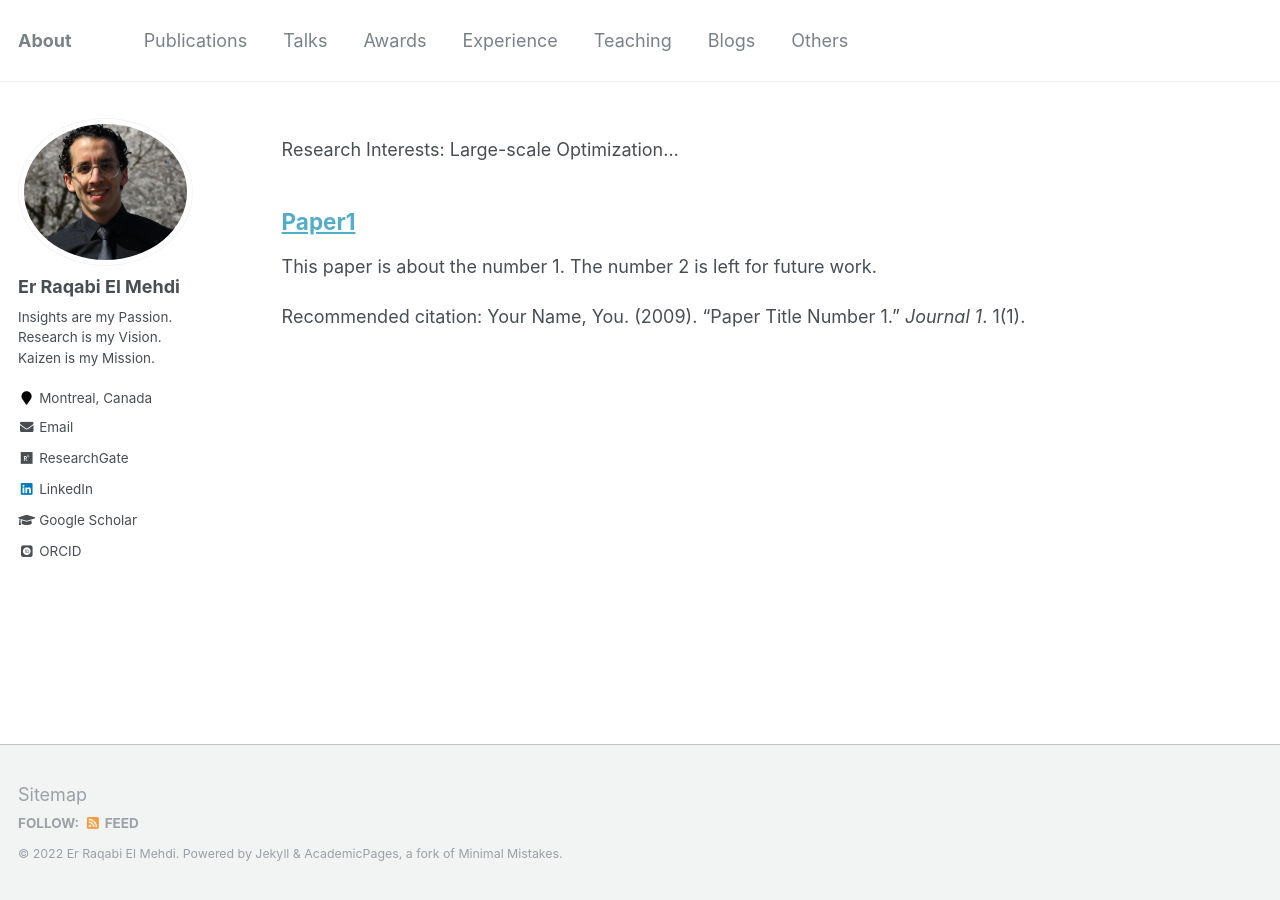
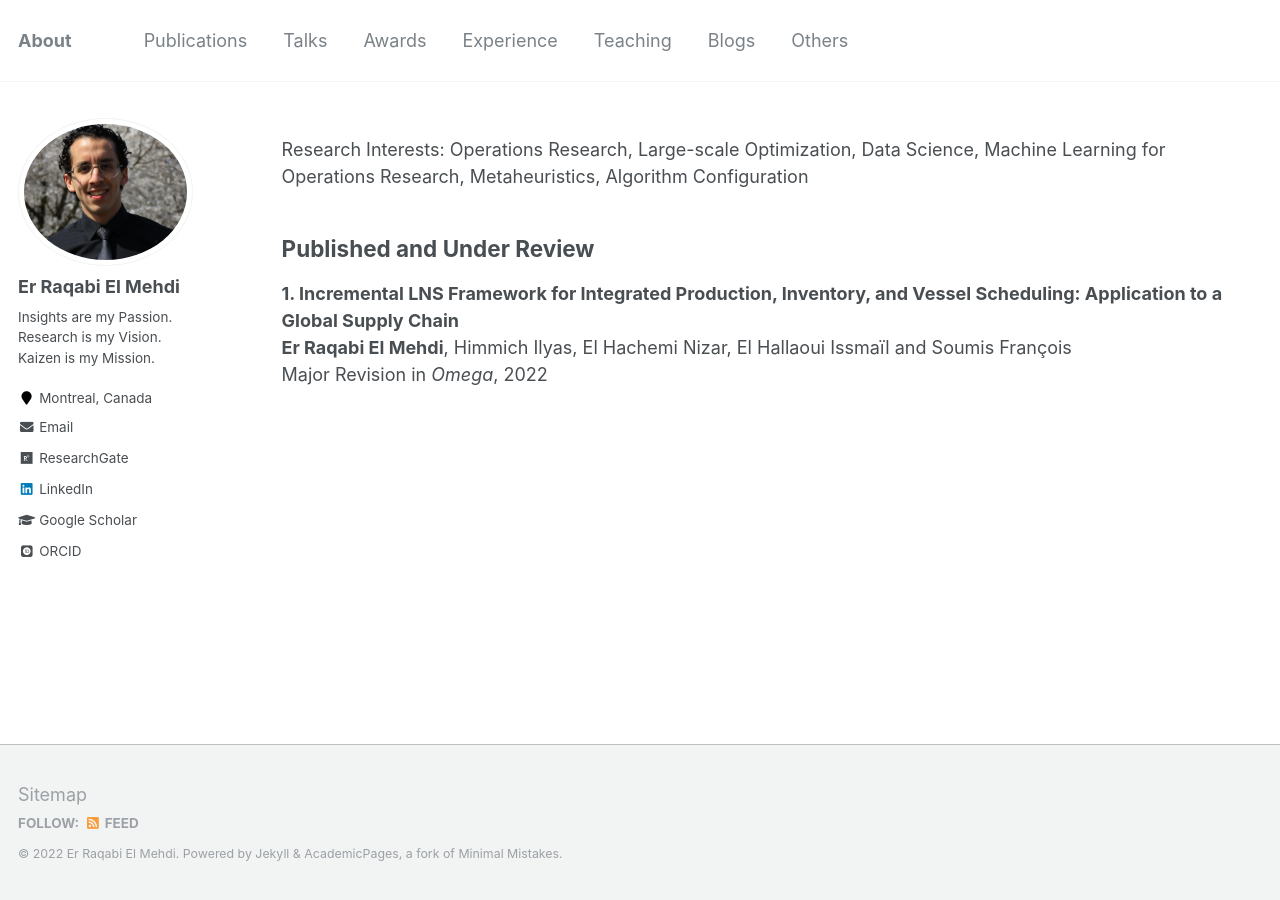
Before and after one commit to RqbMedi/rqbmedi.github.io, a Jekyll site: the page built from _pages/publications.md, in a window 1280 px wide. Built offline with Jekyll 4.4.1, drawn with Linux system fonts in a browser that asks for light colours; some web fonts are replaced.

Commit message:
Update publications.md

```diff
--- a/_pages/publications.md
+++ b/_pages/publications.md
@@ -5,10 +5,11 @@ permalink: /publications/
 author_profile: true
 ---
 
-Research Interests: Large-scale Optimization...
+Research Interests: Operations Research, Large-scale Optimization, Data Science, Machine Learning for Operations Research, Metaheuristics, Algorithm Configuration
 
-[Paper1](http://academicpages.github.io/files/paper1.pdf)
+Published and Under Review
 ------
-This paper is about the number 1. The number 2 is left for future work.
 
-Recommended citation: Your Name, You. (2009). "Paper Title Number 1." <i>Journal 1</i>. 1(1).
+**1. Incremental LNS Framework for Integrated Production, Inventory, and Vessel Scheduling: Application to a Global Supply Chain** <br>
+**Er Raqabi El Mehdi**, Himmich Ilyas, El Hachemi Nizar, El Hallaoui Issmaïl and Soumis François <br>
+Major Revision in *Omega*, 2022
```
